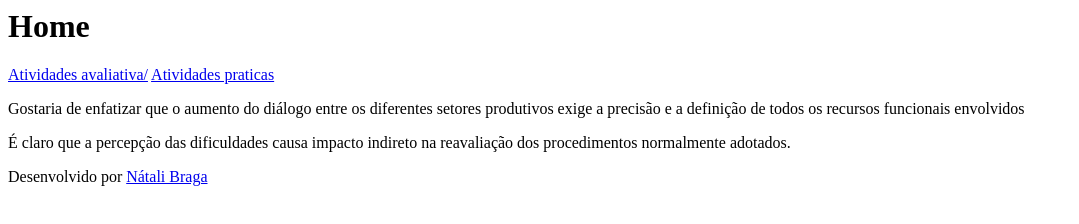
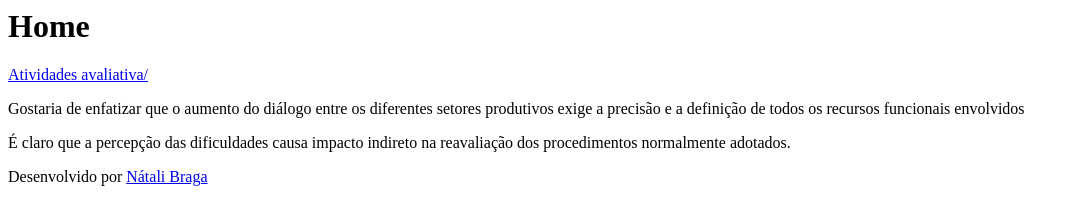
Before and after one commit to natalivbv/programa-o-web-1, a plain HTML site: page index.html in a window 1280 px wide. Shown: the whole page, without its empty margins (0-1079 px from the left). Drawn offline with Linux system fonts and the light colour scheme.

Commit message:
1 file modified

```diff
--- a/index.html
+++ b/index.html
@@ -9,7 +9,6 @@
     </header>
     <nav>
       <a href="avaliacoes/index.html"> Atividades avaliativa/</a>
-      <a href="praticas/index.html"> Atividades praticas</a>
     </nav>
     <main>
       <p>Gostaria de enfatizar que o aumento do diálogo entre os diferentes setores produtivos exige a precisão e a definição de todos os recursos funcionais envolvidos</p>
```
